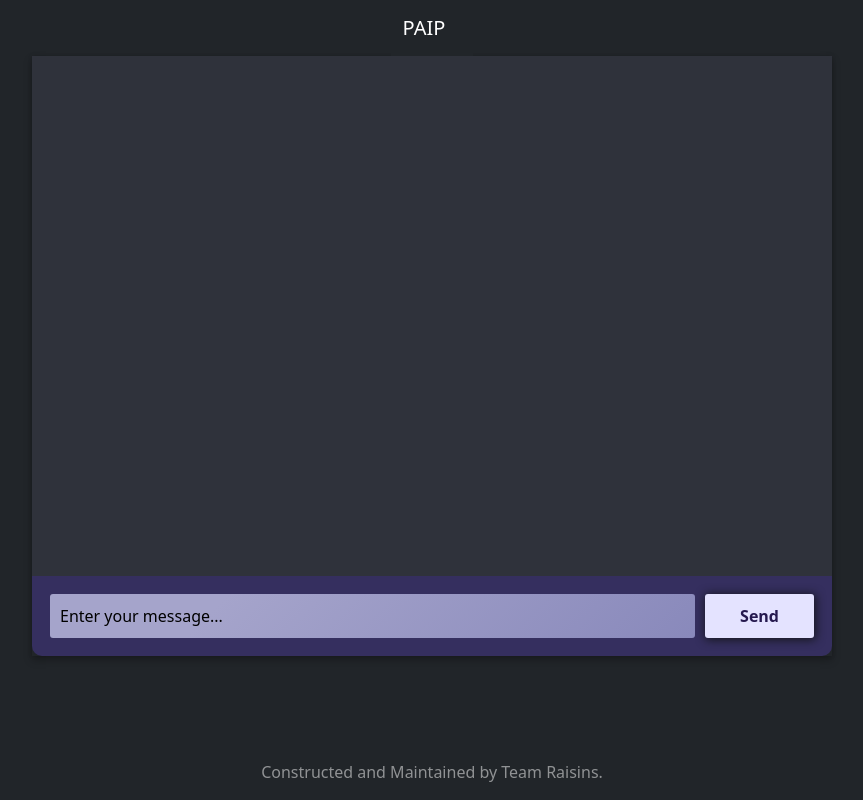
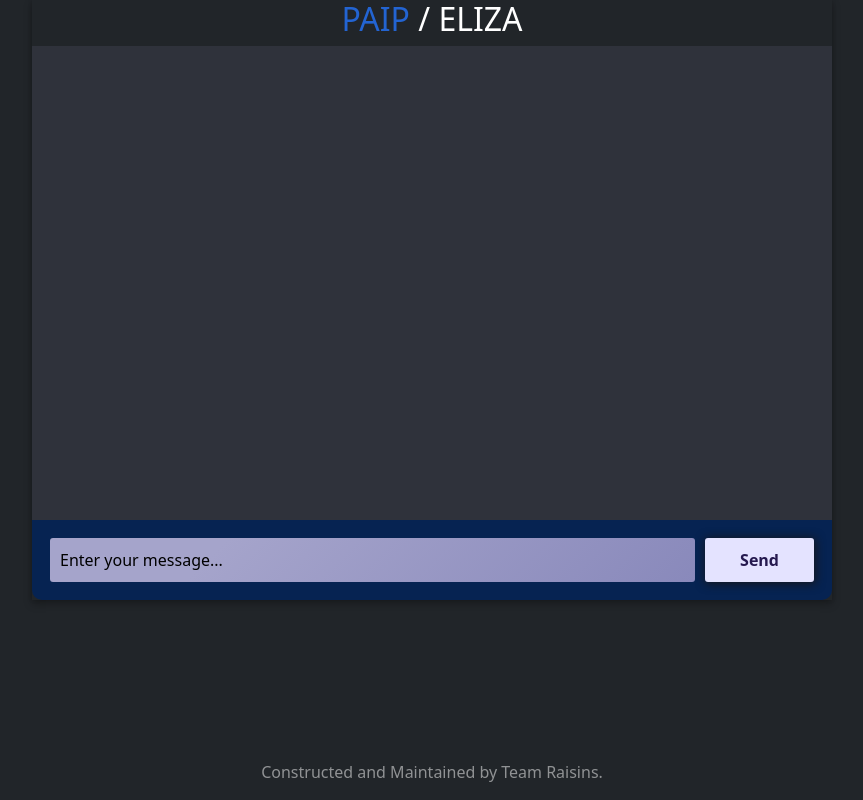
Before and after one commit to S-JZ/paip-goes-haskell, a Django app: page /eliza/ in a window 1280 px wide. Shown: the whole page, without its empty margins (208-1071 px from the left). Run offline with Django 4.2, Linux system fonts and the light colour scheme; some libraries are stand-ins or nearby versions.

Commit message:
Add breadcrumb to Eliza

```diff
--- a/WebApp/static/css/style.css
+++ b/WebApp/static/css/style.css
@@ -40,7 +40,7 @@ body {
     display: flex;
     padding: 18px;
 
-   background: rgba(54, 48, 98,0.95);;
+   background: #062352;
     border-radius: 0 0 10px 10px;
 
   }
--- a/WebApp/templates/eliza.html
+++ b/WebApp/templates/eliza.html
@@ -46,6 +46,11 @@
         height: 100vh;
       }
 
+      .chatbox a {
+        text-decoration: none;
+        color: #2364d2;
+    }
+
       .bi {
         vertical-align: -.125em;
         fill: currentColor;
@@ -55,14 +60,14 @@
 
   </head>
   <body class="d-flex h-100  text-center text-bg-dark">
-    <nav class="navbar bg-dark mr-auto">
+    {% comment %} <nav class="navbar bg-dark mr-auto">
       <div class="container-fluid">
         <a class="navbar-brand text-white" href="/">PAIP</a>
       </div>
-    </nav>
-
+    </nav> {% endcomment %}
 
   <section class="chatbox">
+    <h2><a class="" href="/">PAIP </a> / ELIZA</h2>
     <section class="chat-window">
 
     </section>
```
